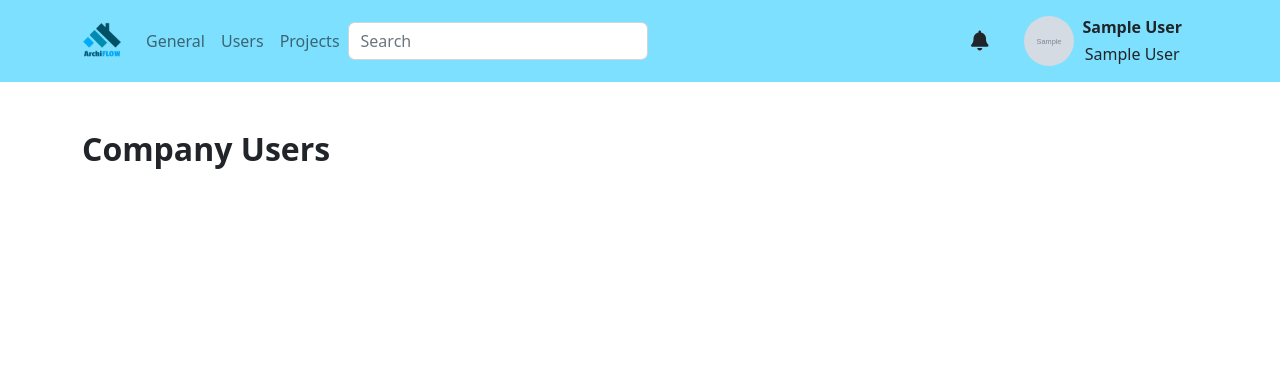
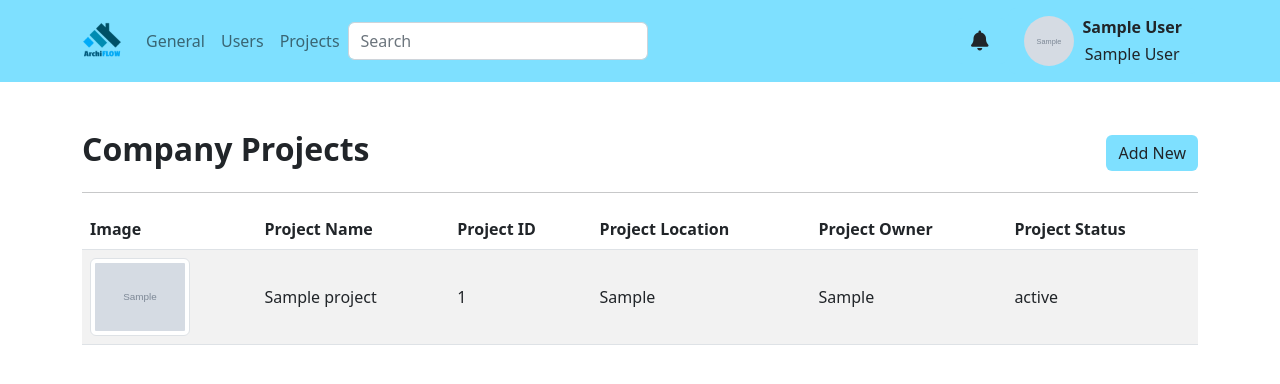
Before and after one commit to Mahlet2123/ArchiFlow_Construction_Management_System, a Django app: page /accounts/company_projects/ in a window 1280 px wide. Shown: the top 384 px of the page. Run offline with Django 4.2, Linux system fonts and the light colour scheme; a user stored in the database is signed in; tables that the repository leaves empty hold one stand-in row (values such as "Sample post"); grey boxes marked "Sample" are stand-in pictures.

Commit message:
project and users pages added

```diff
--- a/ArchiFlow_Construction_Management_System/cms/models.py
+++ b/ArchiFlow_Construction_Management_System/cms/models.py
@@ -23,6 +23,7 @@ class Project(models.Model):
     end_date = models.DateField(blank=True)
     location = models.CharField(max_length=100)
     owner = models.CharField(max_length=100)
+    thumbnail_image = models.ImageField(default='OIP.jpg', upload_to="project_thumbnail_images/", blank=True, null=True)
 
     def __str__(self) -> str:
         return self.name
--- a/ArchiFlow_Construction_Management_System/cms/templates/account/base.html
+++ b/ArchiFlow_Construction_Management_System/cms/templates/account/base.html
@@ -9,6 +9,9 @@
     <link rel="stylesheet" href="https://cdnjs.cloudflare.com/ajax/libs/font-awesome/6.0.0-beta3/css/all.min.css">
     <link rel="stylesheet" href="https://fonts.googleapis.com/icon?family=Material+Icons">
     <script defer src="https://cdn.jsdelivr.net/npm/bootstrap@5.2.3/dist/js/bootstrap.bundle.min.js" integrity="sha384-kenU1KFdBIe4zVF0s0G1M5b4hcpxyD9F7jL+jjXkk+Q2h455rYXK/7HAuoJl+0I4" crossorigin="anonymous"></script>
+    <!-- Include Bootstrap Datepicker CSS and JS -->
+    <link rel="stylesheet" href="https://cdnjs.cloudflare.com/ajax/libs/bootstrap-datepicker/1.9.0/css/bootstrap-datepicker.min.css">
+    <script src="https://cdnjs.cloudflare.com/ajax/libs/bootstrap-datepicker/1.9.0/js/bootstrap-datepicker.min.js"></script>
     {% block extra_head %}
     {% endblock extra_head %}
   </head>
@@ -92,6 +95,7 @@
                                 <li><a class="dropdown-item" href="{% url 'company_profile' %}">{% trans "Company Profile" %}</a></li>
                                 <li><a class="dropdown-item" href="{% url 'update_company_profile' %}">{% trans "Edit Company Profile" %}</a></li>
                                 <li><a class="dropdown-item" href="{% url 'invite_user' %}">{% trans "Invite User" %}</a></li>
+                                <li><a class="dropdown-item" href="{% url 'add_project' %}">{% trans "Add Project" %}</a></li>
                                 {% endif %}
                                 <li><a class="dropdown-item" href="{% url 'account_logout' %}">{% trans "Logout" %}</a></li>
                             </ul>
--- a/ArchiFlow_Construction_Management_System/cms/templates/account/company_projects.html
+++ /dev/null
@@ -1,15 +0,0 @@
-{% extends "account/base.html" %}
-
-{% load i18n %}
-
-{% block head_title %}{% trans "Company Projects" %}{% endblock head_title %}
-
-{% block content %}
-
-<div class="container mt-5 mb-5">
-    <div class="d-flex justify-content-between align-items-center mb-3">
-        <h2><strong>Company Users</strong></h2>
-    </div>
-</div>
-
-{% endblock content %}
--- /dev/null
+++ b/ArchiFlow_Construction_Management_System/cms/templates/projects/company_projects.html
@@ -0,0 +1,45 @@
+{% extends "account/base.html" %}
+
+{% load i18n %}
+
+{% block head_title %}{% trans "Company Projects" %}{% endblock head_title %}
+
+{% block content %}
+
+<div class="container mt-5 mb-5">
+    <div class="d-flex justify-content-between align-items-center mb-3">
+        <h2><strong>Company Projects</strong></h2>
+        <div>
+            <button class="primaryAction btn" style="background-color: #7EE0FF; border: none;" type="submit" href="{% url 'invite_user' %}" >Add New</button>
+        </div>
+    </div>
+    <div>
+        <hr>
+        <table id="userTable" class="table table-striped">
+            <thead>
+                <tr>
+                    <th>Image</th>
+                    <th>Project Name</th>
+                    <th>Project ID</th>
+                    <th>Project Location</th>
+                    <th>Project Owner</th>
+                    <th>Project Status</th>
+                </tr>
+            </thead>
+            <tbody>
+                <!-- Data will be populated here -->
+                {% for project in projects %}
+                <tr>
+                    <td class="align-middle"><img src="{{ project.thumbnail_image.url }}" alt="{{ project.name }} Image" class="img-thumbnail" style="max-width: 100px;"></td>
+                    <td class="align-middle">{{ project.name }}</td>
+                    <td class="align-middle">{{ project.id }}</td>
+                    <td class="align-middle">{{ project.location }}</td>
+                    <td class="align-middle">{{ project.owner }}</td>
+                    <td class="align-middle">{{ project.status }}</td>
+                </tr>
+                {% endfor %}
+            </tbody>
+        </table>
+    </div>
+</div>
+{% endblock content %}
--- a/ArchiFlow_Construction_Management_System/cms/urls.py
+++ b/ArchiFlow_Construction_Management_System/cms/urls.py
@@ -25,7 +25,8 @@ from .views import (
     CompanyUsersListView,
     SuperuserInvitationView,
     RegistrationErrorView,
-    CustomLoginView
+    CustomLoginView,
+    CompanyAddProjectView
 )
 
 router = routers.DefaultRouter()
@@ -55,6 +56,7 @@ urlpatterns = [
     path('accounts/edit_company_profile/', UpdateCompanyProfileView.as_view(), name="update_company_profile"),
     path('accounts/company_users/', CompanyUsersListView.as_view(), name="company_users"),
     path('accounts/company_projects/', CompanyProjectsView.as_view(), name="company_projects"),
+    path('accounts/add_project/', CompanyAddProjectView.as_view(), name="add_project"),
 ]
 
 if settings.DEBUG:
--- a/ArchiFlow_Construction_Management_System/cms/views.py
+++ b/ArchiFlow_Construction_Management_System/cms/views.py
@@ -1,9 +1,10 @@
-from django.shortcuts import render
+from django.shortcuts import redirect, render
 from django.urls import reverse, reverse_lazy
 from django.contrib import messages
 from allauth.account.views import SignupView, LoginView
-from .forms import UserRegistrationForm, SuperuserRegistrationForm, EditProfileForm, EditCompanyProfileForm, UserInvitationForm, UserLoginForm
-from .models import UserProfile, CompanyProfile, Company, Invitation, User
+import requests
+from .forms import UserRegistrationForm, SuperuserRegistrationForm, EditProfileForm, EditCompanyProfileForm, UserInvitationForm, UserLoginForm, AddProjectForm
+from .models import UserProfile, CompanyProfile, Company, Invitation, User, Project
 from django.views.generic import TemplateView
 from django.http import HttpResponseRedirect
 from django.conf import settings
@@ -316,7 +317,7 @@ class UpdateCompanyProfileView(TemplateView):
         return self.render_to_response(context)
 
 class CompanyUsersListView(TemplateView):
-    template_name = 'company_users.html'
+    template_name = 'account/company_users.html'
 
     def get_context_data(self, **kwargs):
         try:
@@ -335,7 +336,38 @@ class CompanyUsersListView(TemplateView):
         return context
 
 class CompanyProjectsView(TemplateView):
-    template_name = 'company_projects.html'
+    template_name = 'projects/company_projects.html'
+
+    def get_context_data(self, **kwargs):
+        user_profile = UserProfile.objects.get(user=self.request.user)
+        company_name = self.request.user.company.legal_name
+        company = Company.objects.get(legal_name=company_name)
+        projects = Project.objects.filter(company=company)
+
+        context = {
+            'user_profile': user_profile,
+            'projects': projects
+        }
+
+        return context
+
+class CompanyAddProjectView(TemplateView):
+    template_name = 'projects/add_project.html'
+
+    def get(self, request, *args, **kwargs):
+        add_project_form = AddProjectForm()  # Initialize an instance of AddProjectForm
+        return render(request, self.template_name, {'add_project_form': add_project_form})
+
+    def post(self, request, *args, **kwargs):
+        add_project_form = AddProjectForm(request.POST, request.FILES)  # Bind the form data to POST data
+
+        if add_project_form.is_valid():
+            # If the form is valid, save the project to the database
+            project = add_project_form.save()
+            return redirect('company_projects')
+        else:
+            messages.error(request, "Form not Valid!")
+            return render(request, self.template_name, {'add_project_form': add_project_form})
 
     def get_context_data(self, **kwargs):
         user_profile = UserProfile.objects.get(user=self.request.user)
@@ -346,5 +378,6 @@ class CompanyProjectsView(TemplateView):
 
         return context
 
+
 def landing_page(request):
     return render(request, "ArchiFlow/landing_page.html", {})
```
Also changed, not shown: ArchiFlow_Construction_Management_System/cms/forms.py (+22 -1 lines), ArchiFlow_Construction_Management_System/cms/templates/projects/add_project.html (added, +46 -0 lines), ArchiFlow_Construction_Management_System/cms/migrations/0004_project_thumbnail_image.py (added), ArchiFlow_Construction_Management_System/media/project_thumbnail_images/120190829_IssyCoeurdeVille1_AltareaCogedim-jpg_ENRready.jpg (added), ArchiFlow_Construction_Management_System/media/project_thumbnail_images/1435076224772843738_99.jpg (added), ArchiFlow_Construction_Management_System/media/project_thumbnail_images/5897477443508353565_121.jpg (added), ArchiFlow_Construction_Management_System/media/project_thumbnail_images/Freemont.jpg (added), ArchiFlow_Construction_Management_System/media/user_profile_images/m.png (added).
